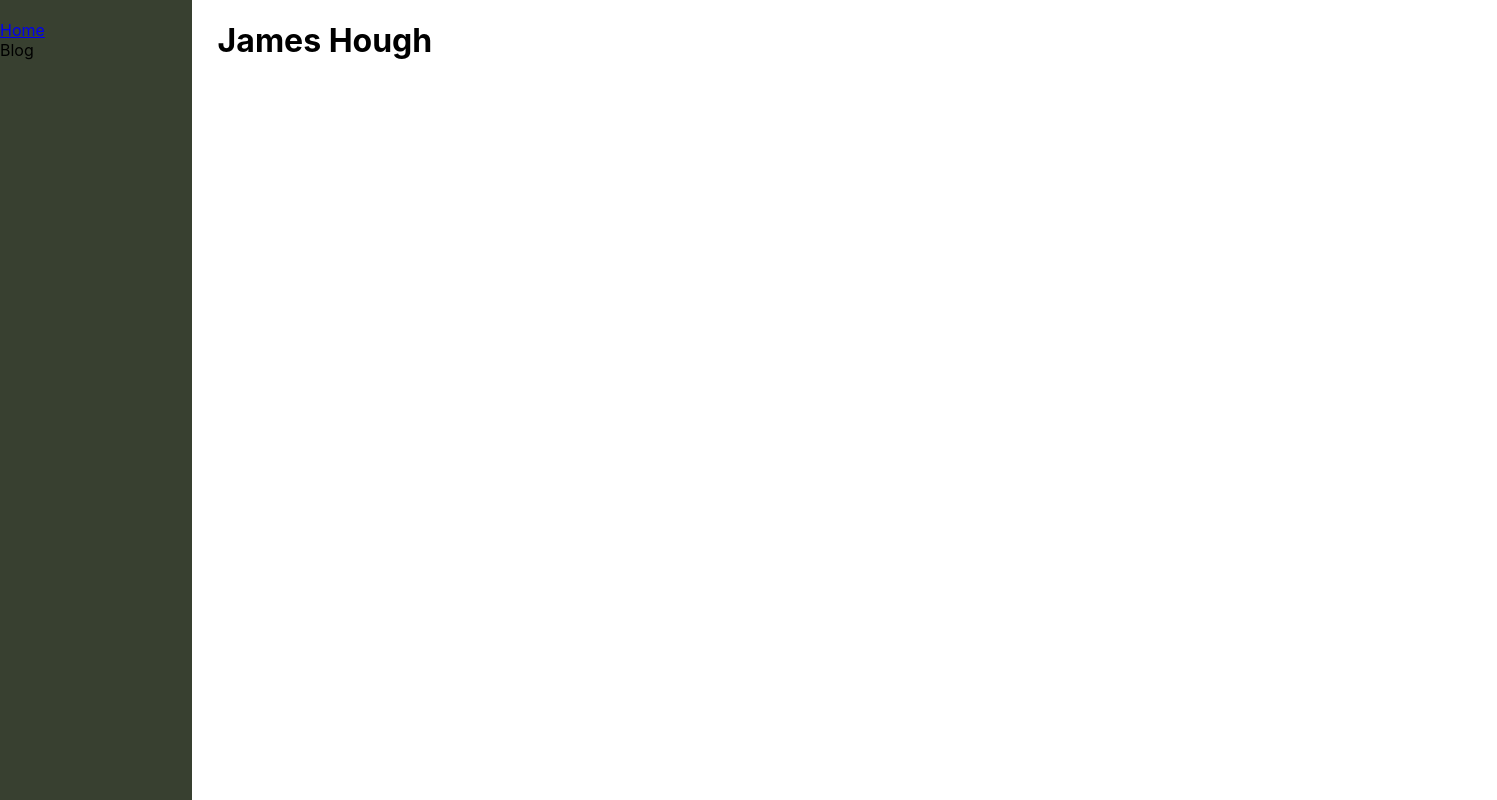
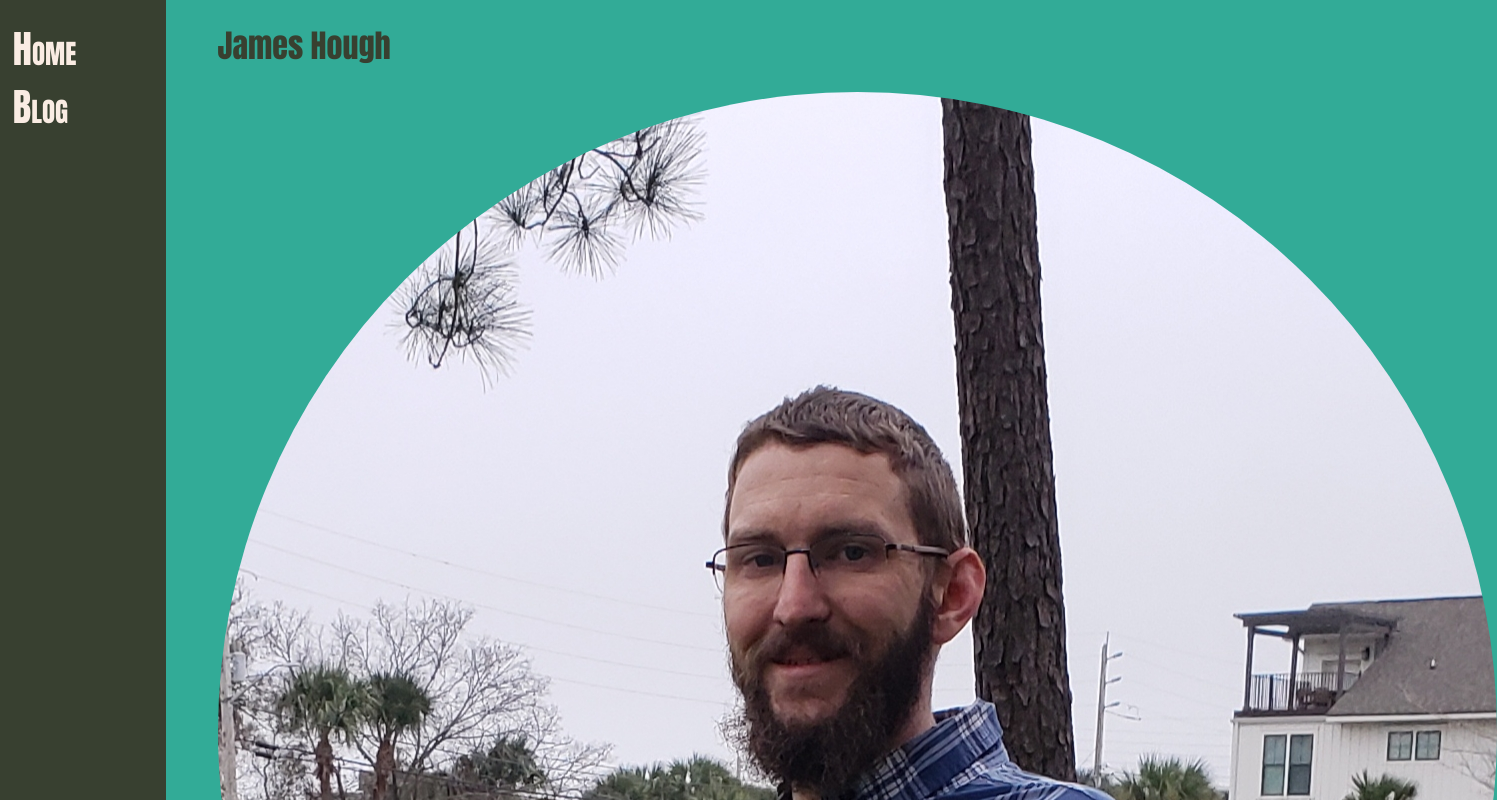
Before and after one commit to jehough/personalsite, a React (Create React App) app in the folder personal-site/: page / in a window 1280 px wide. Shown: the top 800 px of the page, 1497 px wide, since content can reach past the window. Built offline with nearby package versions, Linux system fonts and the light colour scheme.

Commit message:
adds image to page and stylings

```diff
--- a/personal-site/src/App.css
+++ b/personal-site/src/App.css
@@ -37,18 +37,45 @@
   }
 }
 
+body {
+    background-color: #32ab97;
+}
 .navside {
   background-color: #384030;
   height: 100%;
-  width: 15%;
+  width: 12%;
+  padding-left: 1%;
   position: fixed;
   z-index: 1;
   top: 0;
   left: 0;
   overflow-x: hidden;
   padding-top: 20px;
+  font-family: Impact, Charcoal, sans-serif;
+  font-size: 2.4em;
+  word-spacing: .02em;
+  color: #FAECE3;
+  font-weight: 400;
+  text-decoration: none;
+  font-style: normal;
+  font-variant: small-caps;
+  text-transform: none;
+}
+.navside a {
+  color: inherit;
+  text-decoration: none;
+  font-variant: small-caps;
 }
 
 .main {
+  margin: 0;
   padding-left: 17%;
+  font-family: Impact, Charcoal, sans-serif;
+  color: #384030
 }
+
+#self-image {
+  border-radius: 50%;
+  border-width: .5em;
+  border-color: white;
+}
--- a/personal-site/src/views/containers/home.js
+++ b/personal-site/src/views/containers/home.js
@@ -3,9 +3,11 @@ import React, {Component} from 'react';
 export default class Home extends Component{
   render(){
     return(
-
+      <div>
         <h1>James Hough</h1>
-
+        <img src="/20200123_164959.jpg" alt="a pic of me...my face apparently broke your computer!" id="self-image"/>
+        <p>Full stack web developer with experience in Ruby and JavaScript frameworks. Teaching analytical logic and advanced mathematics for the last 9 years gives me a strong foundation in the thought process that drives programming. Collaborating with colleagues to build curriculum for students of varied backgrounds required creativity and ingenuity that I am excited to translate into the coding world.</p>
+      </div>
     )
   }
 }
```
Also changed, not shown: personal-site/public/20200123_164959.jpg (added).
